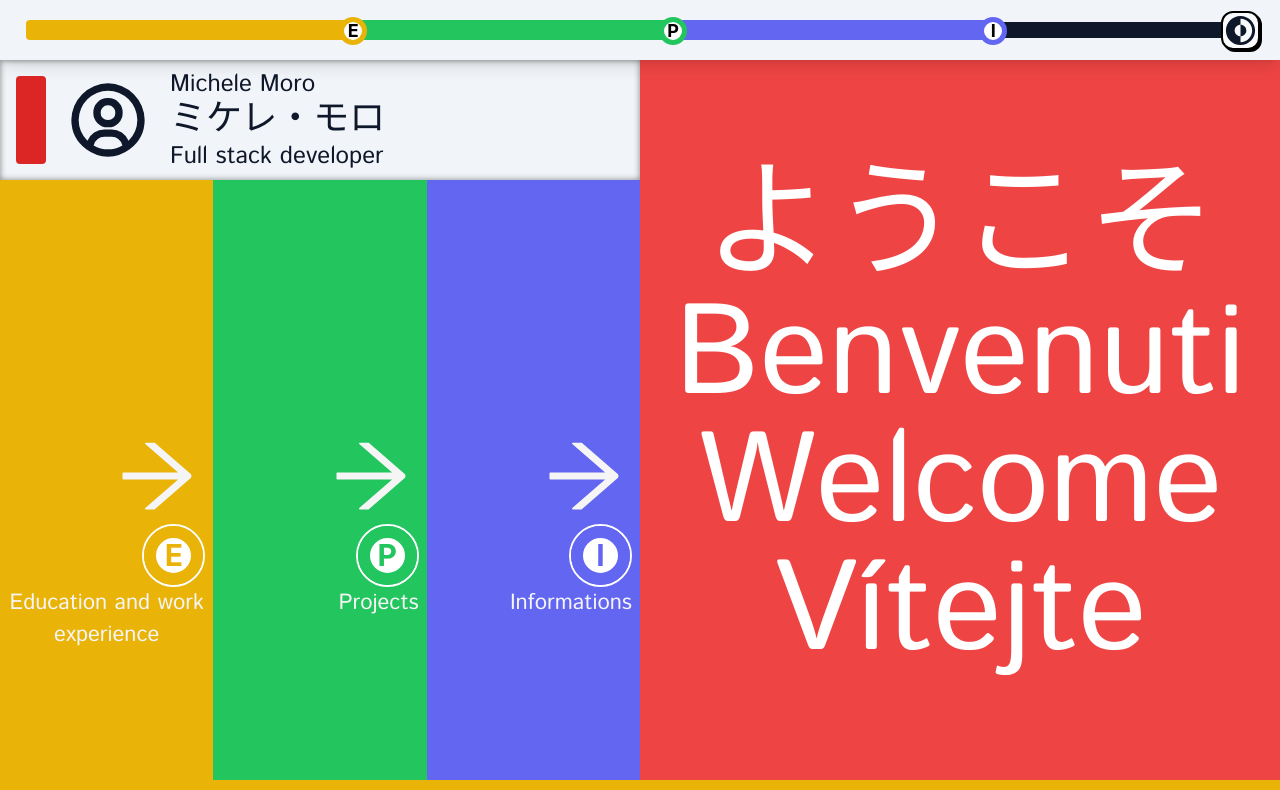
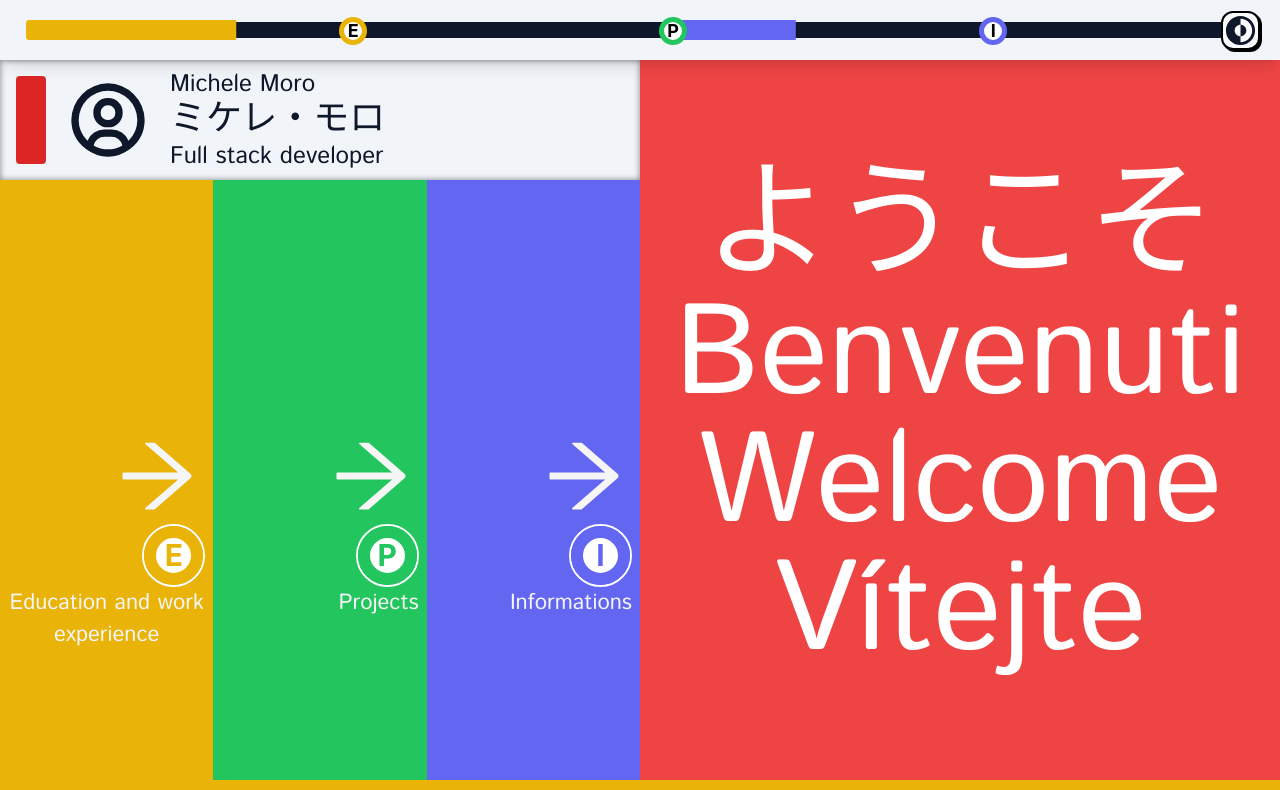
Before and after one commit to moromichele/NextJS-portfolio-w-tailwind, a Next.js app: page / in a window 1280 px wide. Shown: the top 790 px of the page. Built offline with nearby package versions, Linux system fonts and the light colour scheme.

Commit message:
update node, update dependencies, fix framer motion errors

```diff
--- a/components/Header.jsx
+++ b/components/Header.jsx
@@ -1,24 +1,12 @@
-import { motion, useScroll } from "framer-motion"
+import { motion } from "framer-motion"
 import { CgDarkMode } from "react-icons/cg"
 import { Link } from "react-scroll"
 import React from "react"
 import { experienceStation, projectStation, aboutStation } from "../constants"
 import { useTheme } from "../context/ThemeContext"
 
-export function Header({ refs: [ref1, ref2, ref3] }) {
+export function Header({ scrolls: [scroll1, scroll2, scroll3] }) {
 	const { isDarkMode, setIsDarkMode } = useTheme()
-	const scroll1 = useScroll({
-		target: ref1,
-		offset: ["start center", "start"],
-	})
-	const scroll2 = useScroll({
-		target: ref2,
-		offset: ["start center", "start"],
-	})
-	const scroll3 = useScroll({
-		target: ref3,
-		offset: ["start end", "start center"],
-	})
 
 	return (
 		<header className="sticky top-0 flex items-center justify-end p-5 w-full h-[60px] bg-slate-100 dark:bg-slate-700 z-[2] shadow-lg">
--- a/pages/index.js
+++ b/pages/index.js
@@ -9,6 +9,7 @@ import { WelcomeNaviSection } from "../components/welcome-navi-section/WelcomeNa
 import { aboutStation, experienceStation } from "../constants"
 import { useTheme } from "../context/ThemeContext"
 import { StationsDirectionSign } from "../components/StationsDirectionSign"
+import { useScroll } from "framer-motion"
 
 export default function Home() {
 	const { isDarkMode, setIsDarkMode } = useTheme()
@@ -26,6 +27,19 @@ export default function Home() {
 	const ref2 = useRef(null)
 	const ref3 = useRef(null)
 
+	const scroll1 = useScroll({
+		target: ref1,
+		offset: ["start center", "start"],
+	})
+	const scroll2 = useScroll({
+		target: ref2,
+		offset: ["start center", "start"],
+	})
+	const scroll3 = useScroll({
+		target: ref3,
+		offset: ["start end", "start center"],
+	})
+
 	return (
 		<>
 			<Head>
@@ -42,7 +56,7 @@ export default function Home() {
 			</Head>
 			<div className={isDarkMode ? "dark" : ""}>
 				<div className="flex flex-col items-center break-words bg-neutral-100 dark:bg-neutral-900">
-					<Header refs={[ref1, ref2, ref3]} />
+					<Header scrolls={[scroll1, scroll2, scroll3]} />
 					<main className="rounded-b-xl max-w-full text-slate-900 dark:text-slate-100  transition-colors duration-500 shadow-[0px_0px_10px_0px_#94a3b8] dark:shadow-sm">
 						<WelcomeNaviSection />
 						<EduAndWorkSection scrollRef={ref1} />
```
Also changed, not shown: package.json (+6 -3 lines), 1 other file (tests, documents, lock files or other folders).
